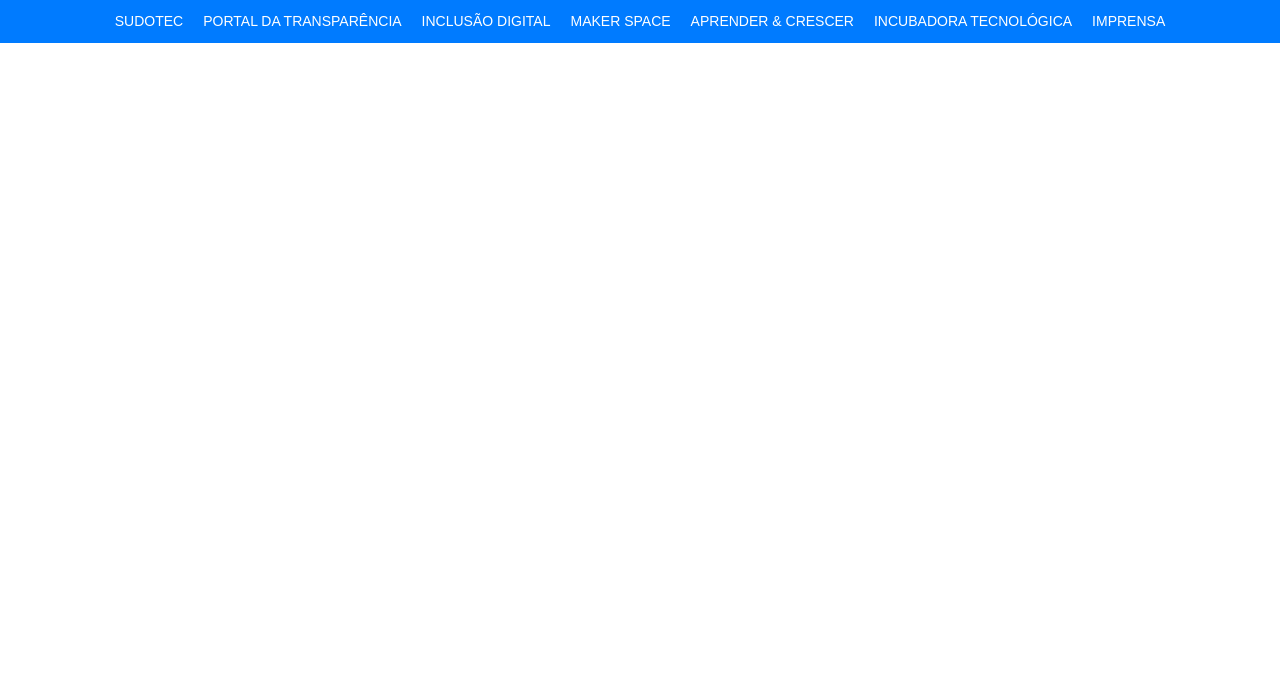
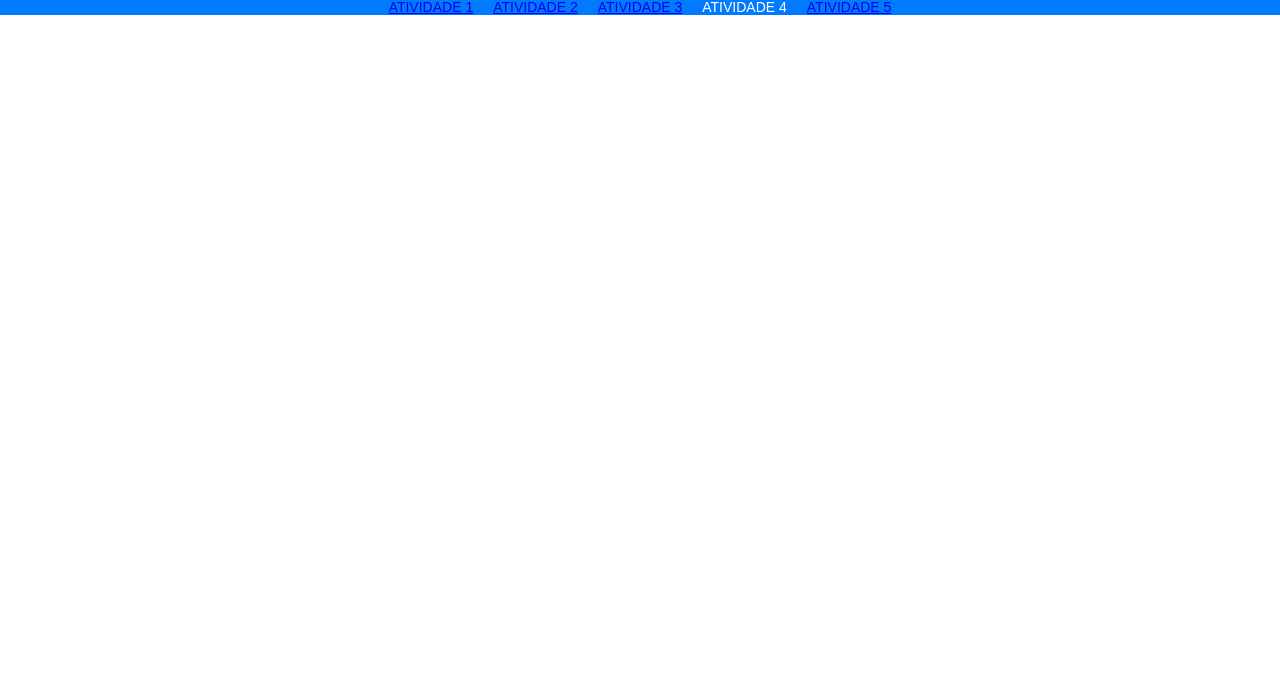
Before and after one commit to 7chaylon/Trabalho-algoritimo, a plain HTML site: page Atividade 6/index.html in a window 1280 px wide. Shown: the part 101-800 px from the top of the page. Drawn offline with Linux system fonts and the light colour scheme.

Commit message:
Update index.html

```diff
--- a/Atividade 6/index.html
+++ b/Atividade 6/index.html
@@ -16,26 +16,20 @@
       </div>
     </div>
     <div class="nav">
-      <div class="sudotec">
-        <p>SUDOTEC</p>
+      <div class="atividade1">
+        <a href="../Atividade 1/cursos.html ">ATIVIDADE 1</a>
       </div>
-      <div class="portal">
-        <p>PORTAL DA TRANSPARÊNCIA</p>
+      <div class="atividade2">
+        <a href="../Atividade 2/noticias.html">ATIVIDADE 2</a>
       </div>
-      <div class="inclusao">
-        <p>INCLUSÃO DIGITAL</p>
+      <div class="atividade3">
+        <a href="../Atividade 3/carrosel.html">ATIVIDADE 3</a>
       </div>
-      <div class="maker">
-        <p>MAKER SPACE</p>
+      <div class="atividade4">
+        <a>ATIVIDADE 4</a>
       </div>
-      <div class="aprender-crescer">
-        <p>APRENDER & CRESCER</p>
-      </div>
-      <div class="incubadora">
-        <p>INCUBADORA TECNOLÓGICA</p>
-      </div>
-      <div class="imprensa">
-        <p>IMPRENSA</p>
+      <div class="atividade5">
+        <a href="../Atividade 5/maker.html">ATIVIDADE 5</a>
       </div>
     </div>
   </body>
```
